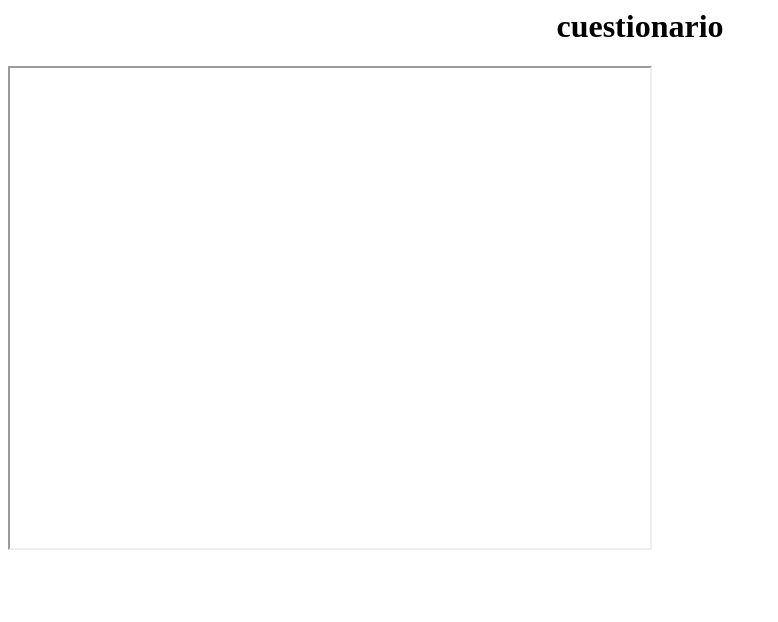
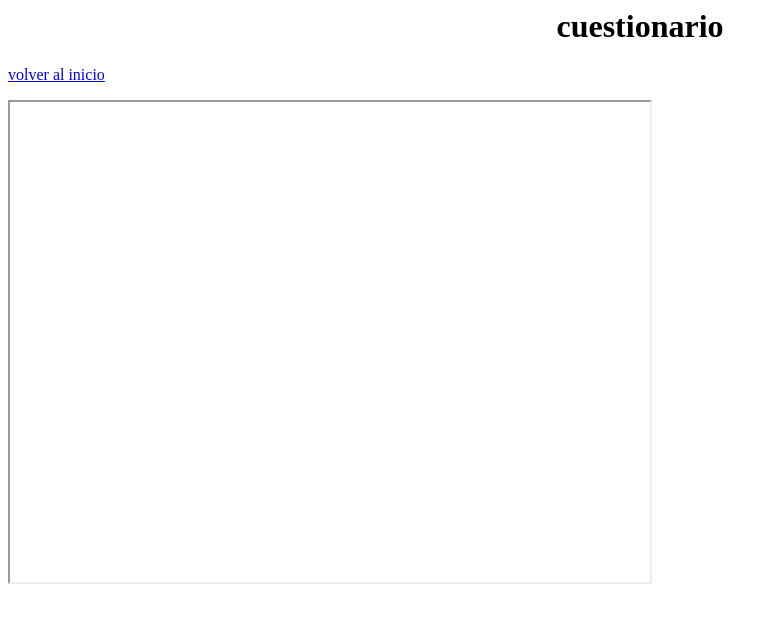
Before and after one commit to Isapolania1412/Isapolania1412.github.i, a plain HTML site: page cuestionario.html in a window 1280 px wide. Shown: the whole page, without its empty margins (0-778 px from the left). Drawn offline with Linux system fonts and the light colour scheme.

Commit message:
cuestionario.html

```diff
--- a/cuestionario.html
+++ b/cuestionario.html
@@ -5,6 +5,7 @@
 
 <body>
 <h1><center>cuestionario</center></h1>
+ <a href="index.html">volver al inicio</a><br>
  <p><a href="index.html"<volver al inicio></a></p>
  </center>
 <iframe src="hfile:///Users/Guest/Downloads/Polania.pdf" width="640" height="480" allow="autoplay"></iframe>
```
